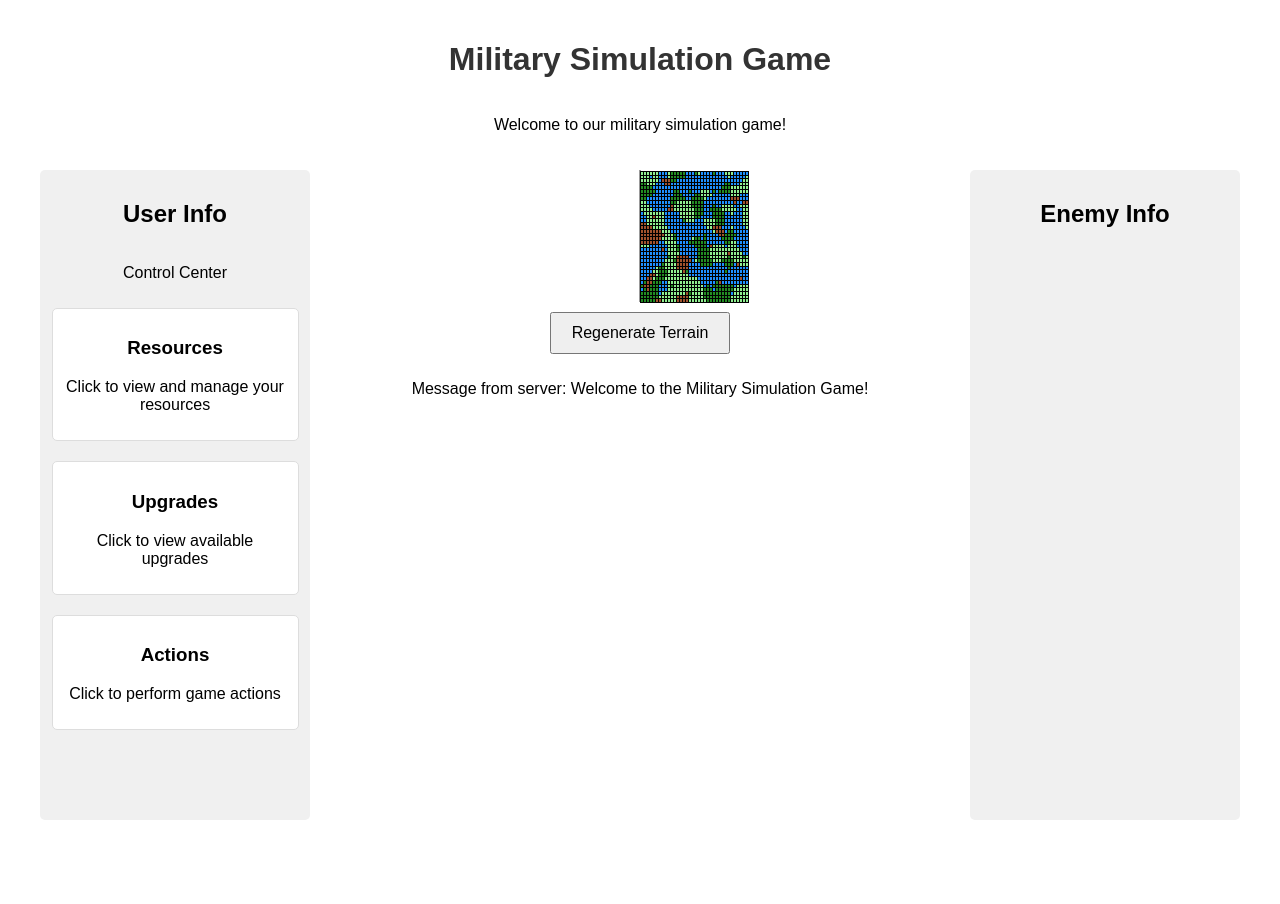
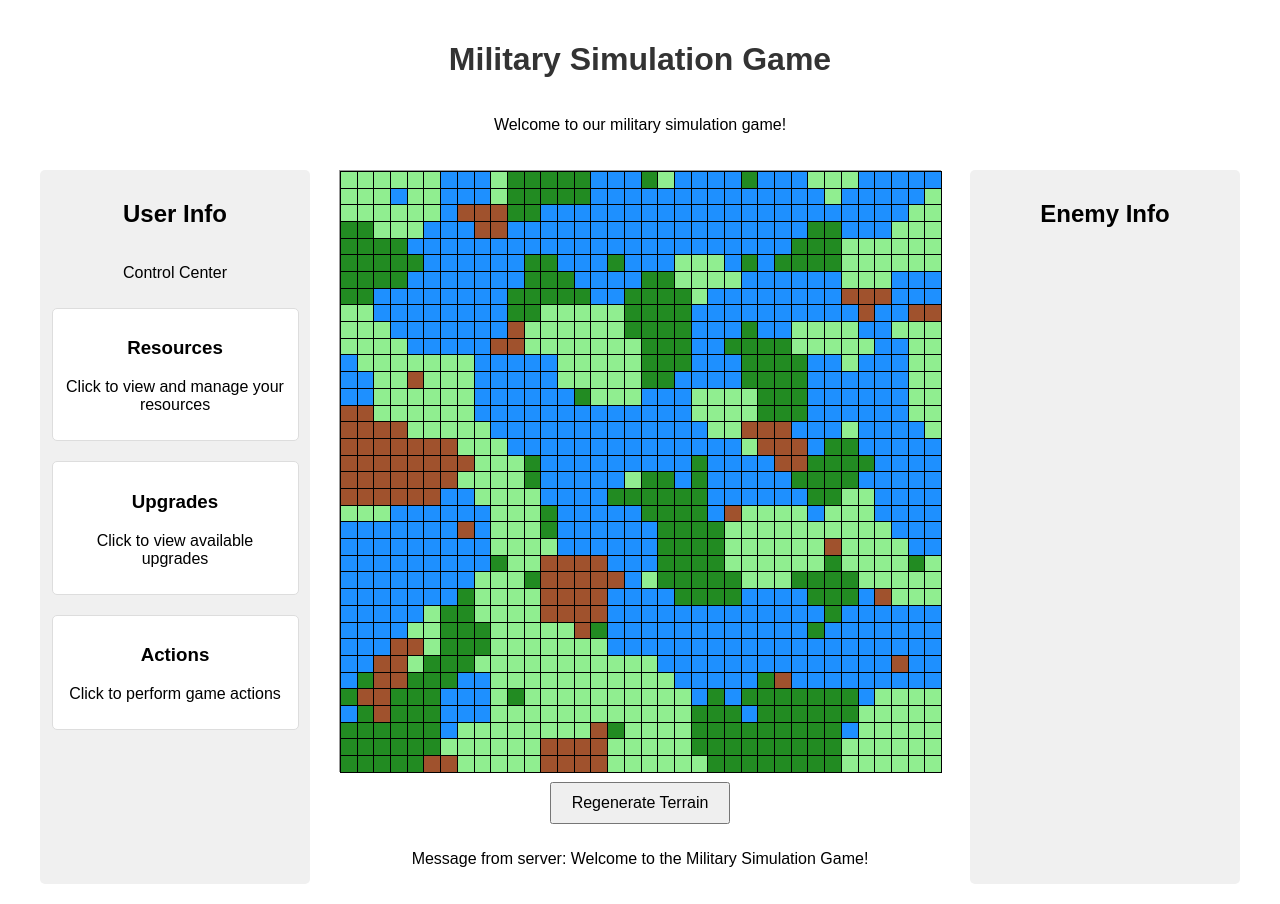
Before and after one commit to wallyatkins/cofm-python-web-app, a FastAPI app: page / in a window 1280 px wide. Before the commit the page ends 820 px from the top, so only its background shows below. Run offline with FastAPI, Linux system fonts and the light colour scheme.

Commit message:
fix: remove ratio dependency on columns for game map

```diff
--- a/templates/index.html
+++ b/templates/index.html
@@ -61,10 +61,8 @@
             margin: 0 auto;
             background-color: #ccc;
             border: 1px solid #999;
-            width: min(calc(100vh - 200px), calc(100% - 520px));
-            height: min(calc(100vh - 200px), calc(100% - 520px));
-            max-width: 800px;
-            max-height: 800px;
+            width: 600px;
+            height: 600px;
         }
         .map-cell {
             width: 100%;
```
